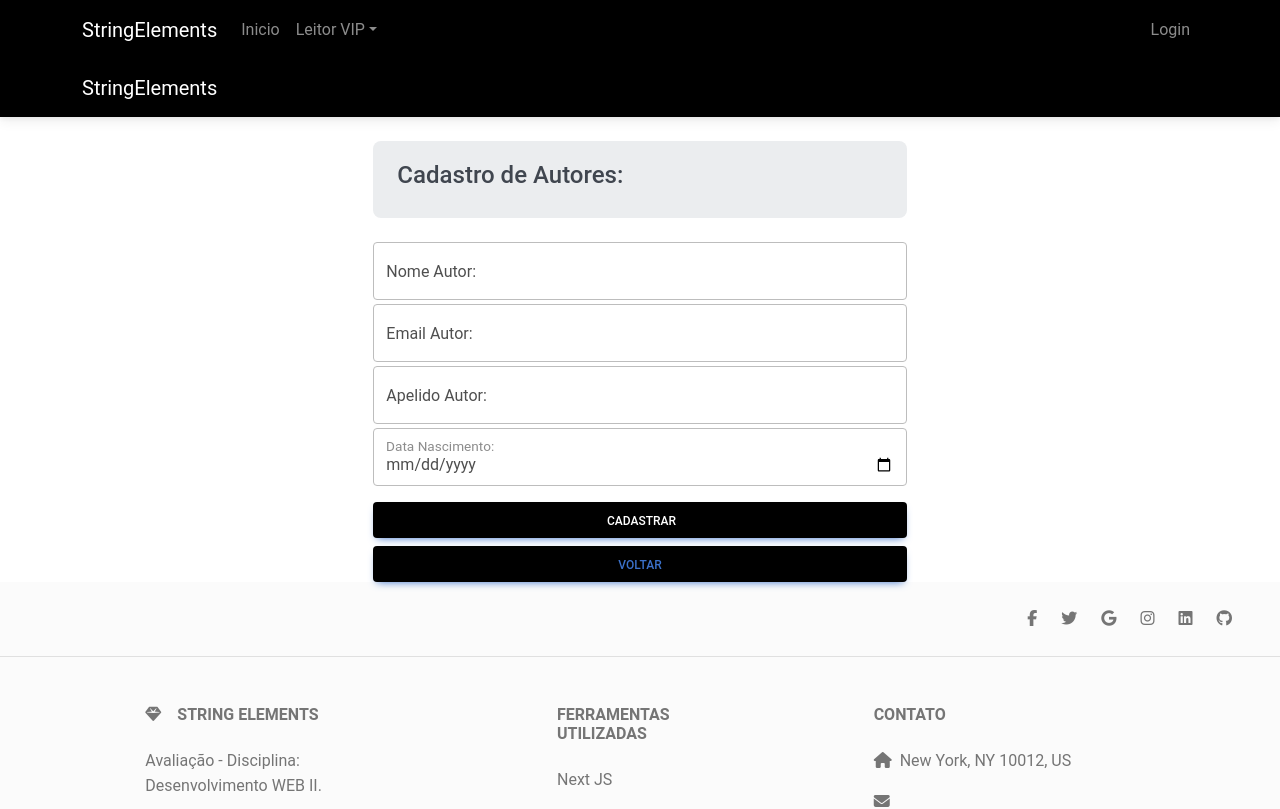
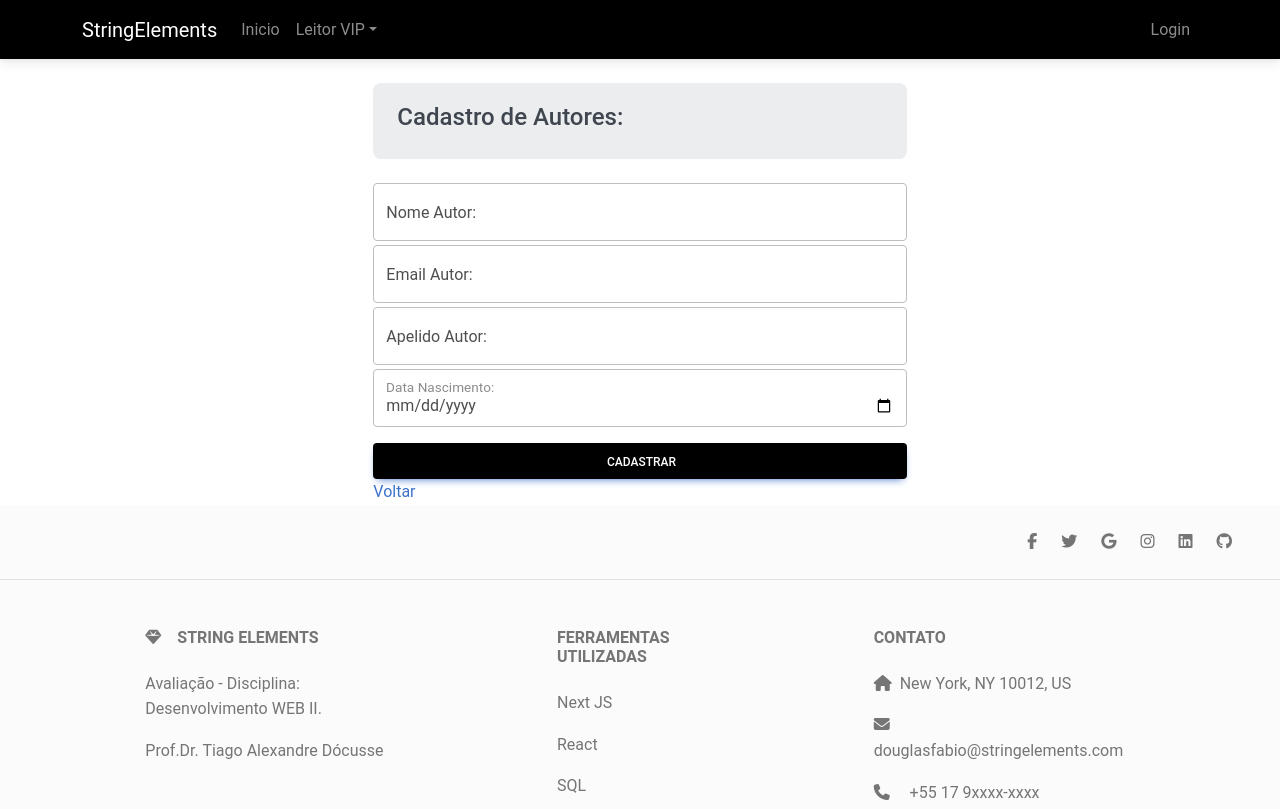
Before and after one commit to DouglasFabio/stringelements-blog, a Next.js app: page /admin/autores in a window 1280 px wide. Shown: the top 809 px of the page. Built offline with nearby package versions, Linux system fonts and the light colour scheme.

Commit message:
Leitor e ADM - OK / Cadastro Autor - Imp

```diff
--- /dev/null
+++ b/app/admin/autores/cadastrarautor.js
@@ -0,0 +1,107 @@
+'use client'
+import BusyButton from "@/app/componentes/BusyButton";
+import NavBar from "@/app/componentes/NavBar";
+import { MessageCallbackContext } from "@/app/layout";
+import { schemaAutor } from "@/app/schemas/validacaoForm";
+import { yupResolver } from "@hookform/resolvers/yup";
+import Link from "next/link";
+import { useContext, useState } from "react";
+import { Alert, Stack } from "react-bootstrap";
+import { useForm } from "react-hook-form";
+
+export default function CadastrarAutor(){
+    const [busy, setBusy] = useState(false);
+
+  const messageCallback = useContext(MessageCallbackContext);
+
+  const { register, handleSubmit, reset, formState: { errors } } = useForm({
+      resolver: yupResolver(schemaAutor)
+  });
+
+  const onSubmit = (data) => {
+      setBusy(true);
+
+      const url = '/api/Autores';
+
+      var args = {
+          method: 'POST',
+          headers: {
+              'Accept': 'application/json',
+              'Content-Type': 'application/json'
+          },
+          body: JSON.stringify(data)
+      };
+
+      fetch(url, args).then((result) => {
+          setBusy(false);
+          result.json().then((resultData) => {
+              if (result.status == 200) {
+                  //ações em caso de sucesso
+                  messageCallback({ tipo: 'sucesso', texto: resultData });
+                  reset();
+                  //handler(res.redirect(307, '/leitores/verificacao'));
+              }
+              else {
+                  //ações em caso de erro
+                  let errorMessage = '';
+                  if (resultData.errors != null) {
+                      const totalErros = Object.keys(resultData.errors).length;
+
+                      for (var i = 0; i < totalErros; i++) {
+                          errorMessage = errorMessage + Object.values(resultData.errors)[i] + "<br/>";
+                      }
+                  }
+                  else
+                      errorMessage = resultData;
+
+                  messageCallback({ tipo: 'erro', texto: errorMessage });
+              }
+          })
+      });
+
+  }
+    return(
+        <>
+        <head><NavBar modo="adm"/></head>
+        <Stack gap={2} className="col-md-5 mx-auto">
+        <p></p>
+        <Alert variant="secondary"><Alert.Heading>Cadastro de Autores:</Alert.Heading></Alert>
+        <form onSubmit={handleSubmit(onSubmit)}>
+            <div>
+            <div className="form-floating">
+                <input type="text" className="form-control" id="nomeAutor" {...register("nome")}
+                placeholder="Nome Autor"  name="nome" />
+                <span className='text-danger'>{errors.nome?.message}</span>
+                <label htmlFor="nomeAutor">Nome Autor:</label>
+            </div>
+            <div className="form-floating mt-1">
+                <input type="text" className="form-control" id="emailAutor" {...register("email")}
+                    placeholder="Email "  name="email"/>
+                <span className='text-danger'>{errors.email?.message}</span>
+                <label htmlFor="emailAutor">Email Autor:</label>
+            </div>
+            <div className="form-floating mt-1">
+                <input type="text" className="form-control" id="apelidoAutor" {...register("apelidoAutor")}
+                placeholder="Apelido Autor"  name="apelidoAutor" />
+                <span className='text-danger'>{errors.apelidoAutor?.message}</span>
+                <label htmlFor="apelidoAutor">Apelido Autor:</label>
+            </div>
+            <div className="form-floating mt-1">
+                <input type="date" className="form-control" id="dtNascAutor" {...register("dtnascimento")}
+                placeholder="Data Nascimento" name="dtnascimento" maxLength={10} />
+                <span className='text-danger'>{errors.dtnascimento?.message}</span>
+            <label htmlFor="dtNascAutor">Data Nascimento:</label>
+            </div>
+            <div className="form-floating mt-1" hidden>
+                <input type="text" name="tipoUsuario" value={"A"} {...register("tipoUsuario")} />
+                <input type="text" name="senha" {...register("senha")} />
+                <input type="text" name="codAtivacao" {...register("codAtivacao")} />
+            </div>
+            <BusyButton variant="btn btn-primary mt-3 col-12 bg-black" type="submit" label="Cadastrar" busy={busy}/>
+            <Link href="/" passHref legacyBehavior>Voltar</Link>
+            </div>
+        </form>
+        </Stack>
+    </>
+    );
+}
--- a/app/admin/autores/page.js
+++ b/app/admin/autores/page.js
@@ -1,102 +1,7 @@
-'use client'
-import Link from 'next/link';
-import { useContext,  useState } from 'react';
-import { Alert, Stack } from 'react-bootstrap';
-import { useForm } from 'react-hook-form';
-import { yupResolver } from '@hookform/resolvers/yup';
-import { schemaAutor } from '@/app/schemas/validacaoForm';
-import BusyButton from '@/app/componentes/BusyButton';
-import { MessageCallbackContext } from '@/app/layout';
+import CadastrarAutor from "./cadastrarautor";
 
-export default function CadastroAutor() {
-  const [busy, setBusy] = useState(false);
-
-  const messageCallback = useContext(MessageCallbackContext);
-
-  const { register, handleSubmit, reset, formState: { errors } } = useForm({
-      resolver: yupResolver(schemaAutor)
-  });
-
-  const onSubmit = (data) => {
-      setBusy(true);
-
-      const url = '/api/Autores';
-
-      var args = {
-          method: 'POST',
-          headers: {
-              'Accept': 'application/json',
-              'Content-Type': 'application/json'
-          },
-          body: JSON.stringify(data)
-      };
-
-      fetch(url, args).then((result) => {
-          setBusy(false);
-          result.json().then((resultData) => {
-              if (result.status == 200) {
-                  //ações em caso de sucesso
-                  messageCallback({ tipo: 'sucesso', texto: resultData });
-                  reset();
-                  //handler(res.redirect(307, '/leitores/verificacao'));
-              }
-              else {
-                  //ações em caso de erro
-                  let errorMessage = '';
-                  if (resultData.errors != null) {
-                      const totalErros = Object.keys(resultData.errors).length;
-
-                      for (var i = 0; i < totalErros; i++) {
-                          errorMessage = errorMessage + Object.values(resultData.errors)[i] + "<br/>";
-                      }
-                  }
-                  else
-                      errorMessage = resultData;
-
-                  messageCallback({ tipo: 'erro', texto: errorMessage });
-              }
-          })
-      });
-
-  }
-
+export default function Page() {
   return (
-    <Stack gap={2} className="col-md-5 mx-auto" >
-      <p></p>
-      <Alert variant="secondary"><Alert.Heading>Cadastro de Autores:</Alert.Heading></Alert>
-      <form onSubmit={handleSubmit(onSubmit)}>
-        <div className="form-floating">
-            <input type="text" className="form-control" id="nomeAutor" {...register("nome")}
-              placeholder="Nome Autor"  name="nome" />
-            <span className='text-danger'>{errors.nome?.message}</span>
-            <label htmlFor="nomeAutor">Nome Autor:</label>
-        </div>
-        <div className="form-floating mt-1">
-            <input type="text" className="form-control" id="emailAutor" {...register("email")}
-                placeholder="Email "  name="email"/>
-            <span className='text-danger'>{errors.email?.message}</span>
-            <label htmlFor="emailAutor">Email Autor:</label>
-        </div>
-        <div className="form-floating mt-1">
-            <input type="text" className="form-control" id="apelidoAutor" {...register("apelidoAutor")}
-              placeholder="Apelido Autor"  name="apelidoAutor" />
-            <span className='text-danger'>{errors.apelidoAutor?.message}</span>
-            <label htmlFor="apelidoAutor">Apelido Autor:</label>
-        </div>
-        <div className="form-floating mt-1">
-            <input type="date" className="form-control" id="dtNascAutor" {...register("dtnascimento")}
-              placeholder="Data Nascimento" name="dtnascimento" maxLength={10} />
-            <span className='text-danger'>{errors.dtnascimento?.message}</span>
-          <label htmlFor="dtNascAutor">Data Nascimento:</label>
-        </div>
-        <div className="form-floating mt-1" hidden>
-            <input type="text" name="tipoUsuario" value="A" {...register("tipoUsuario")} />
-            <input type="text" name="senha" {...register("senha")} />
-            <input type="text" name="codAtivacao" {...register("codAtivacao")} />
-        </div>
-        <BusyButton variant="btn btn-primary mt-3 col-12 bg-black" type="submit" label="Cadastrar" busy={busy}/>
-        <div className="btn btn-primary mt-2 col-12 text-white bg-black" htmlFor="voltar"><Link href="/" passHref legacyBehavior>Voltar</Link></div>
-      </form>
-    </Stack>
+    <CadastrarAutor/>
   );
 }
--- a/app/admin/layout.js
+++ /dev/null
@@ -1,21 +0,0 @@
-'use client'
-import 'bootstrap/dist/css/bootstrap.min.css';
-import NavBar from '../componentes/NavBar';
-import 'mdb-react-ui-kit/dist/css/mdb.min.css'
-import "@fortawesome/fontawesome-free/css/all.min.css"
-import { handleMessageCallback, MessageCallbackContext } from '../layout';
-
-export default function Admin({ children }) {
-  return (
-    <html lang="en">
-      <body>
-        <>
-            <NavBar modo="semLoginADM"/>
-            <MessageCallbackContext.Provider value={handleMessageCallback}>
-              {children}
-            </MessageCallbackContext.Provider>
-        </>
-      </body>
-    </html>
-  )
-}
--- a/app/admin/page.js
+++ b/app/admin/page.js
@@ -6,7 +6,6 @@ import { useForm } from 'react-hook-form';
 import { schemaAdmin } from '../schemas/validacaoForm';
 import { yupResolver } from '@hookform/resolvers/yup';
 import BusyButton from '../componentes/BusyButton';
-import Admin from './layout';
 
 export default function CadastroAdmin() {
 
@@ -61,7 +60,6 @@ export default function CadastroAdmin() {
   }
 
   return (
-    <Admin>
       <Stack gap={2} className="col-md-5 mx-auto" >
         <p></p>
         <Alert variant="secondary"><Alert.Heading>Bem-vindo{'(a)'}! Por favor, cadastre um administrador do sistema:</Alert.Heading></Alert>
@@ -90,6 +88,5 @@ export default function CadastroAdmin() {
           <BusyButton variant="btn btn-primary mt-3 col-12 bg-black" type="submit" label="Cadastrar" busy={busy}/>
         </form>
       </Stack>
-    </Admin>
   );
 }
```
Also changed, not shown: 1 other file (tests, documents, lock files or other folders).
